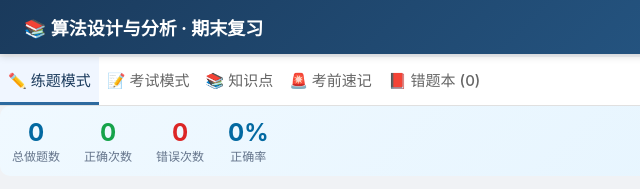
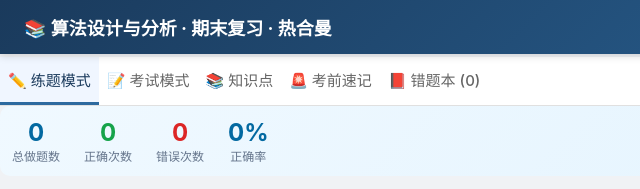
Before and after one commit to foweh/algo-exam-review, a plain HTML site: page 期末复习系统.html in a window 1280 px wide. Shown: the top 189 px of the page, 0-640 px from the left. Drawn offline with Linux system fonts and the light colour scheme.

Commit message:
chore: 添加名字 热合曼

```diff
--- a/期末复习系统.html
+++ b/期末复习系统.html
@@ -317,7 +317,7 @@ body {
 <body>
 
 <div class="navbar">
-  <h1>📚 算法设计与分析 · 期末复习</h1>
+  <h1>📚 算法设计与分析 · 期末复习 · 热合曼</h1>
 </div>
 <div class="loading-bar" id="loadingBar"></div>
 
```
